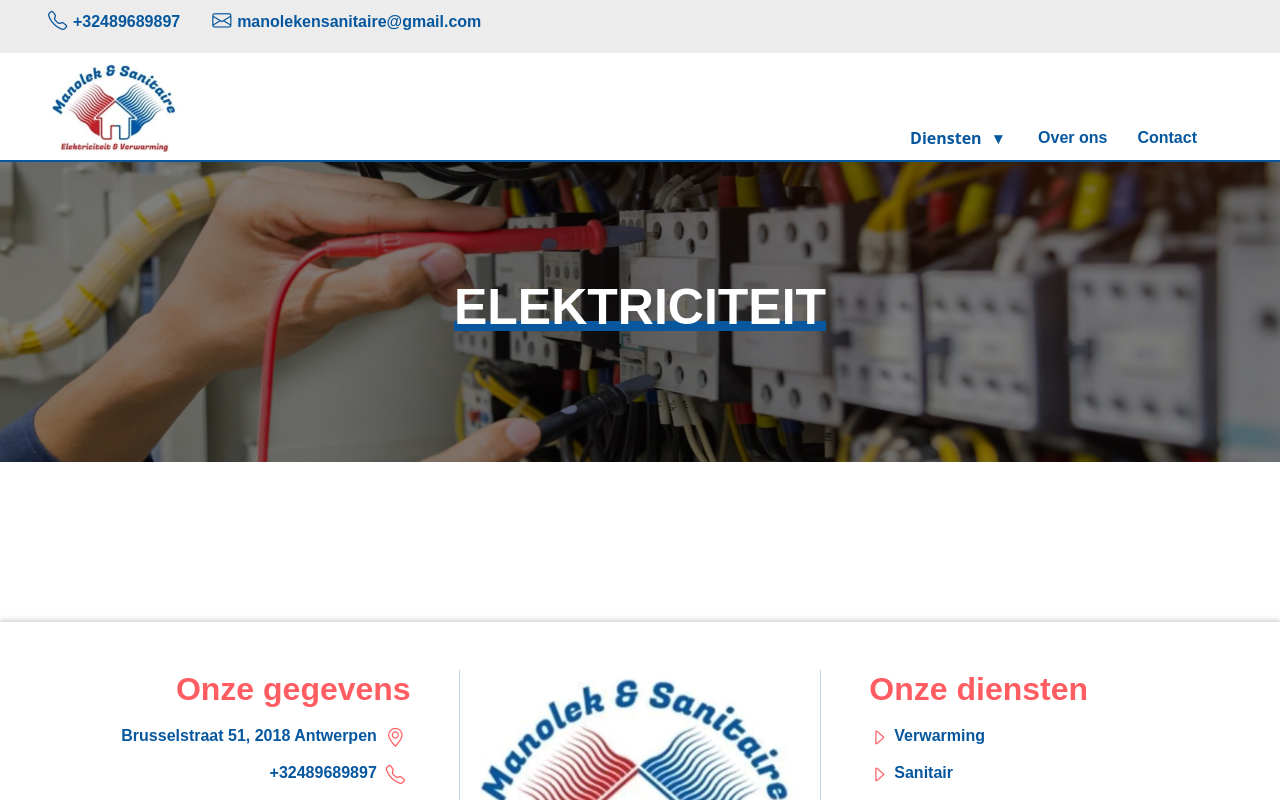
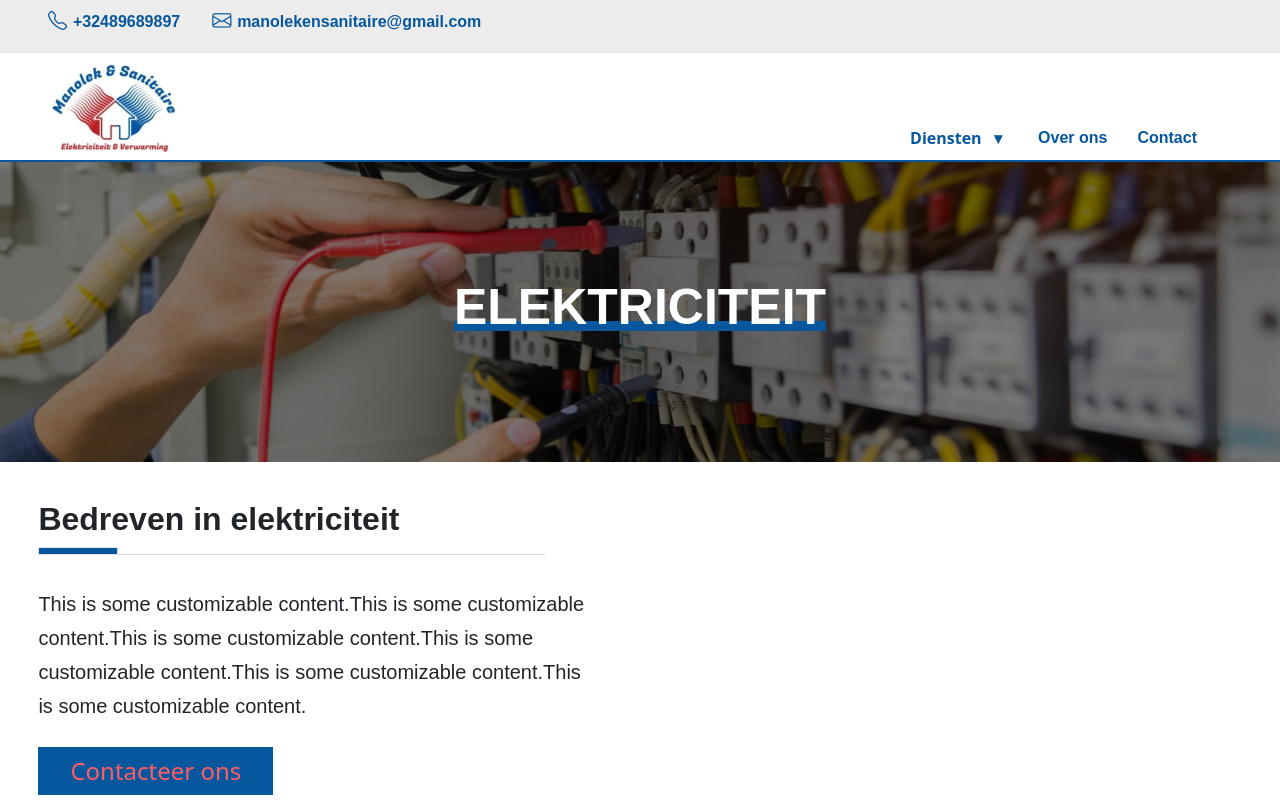
Before and after one commit to yousef12333/Manolek_Website, an Angular app: page /electrical in a window 1280 px wide. Shown: the top 800 px of the page. Built offline with nearby package versions, Linux system fonts and the light colour scheme.

Commit message:
Added text square component

```diff
--- a/src/app/components/electrical/electrical.component.css
+++ b/src/app/components/electrical/electrical.component.css
@@ -0,0 +1,46 @@
+h5{
+    line-height: 1.7;
+}
+#servicesDropdown {
+    font-size: 16px;
+    background-color: transparent;
+    cursor: pointer;
+    margin-left: 10px;
+    appearance: none;
+    border: none;
+    width: 8em;
+    transition: width 0.3s ease;
+    white-space: wrap;
+    overflow: hidden;
+    text-overflow: ellipsis;
+}
+
+.dropdown-container {
+    position: relative;
+    display: inline-block;
+    overflow: hidden;
+    padding-left: -2em;
+
+}
+
+h6{
+    font-size: 1px
+}
+
+.button {
+    padding: 1rem 2rem 1rem 2rem;
+    border: transparent;
+    font-size: 1.5rem;
+    font-weight:500;
+    margin-top: 1rem;
+    z-index: 1;
+    color: rgb(255, 93, 98);
+    background-color: rgb(7, 87, 159);
+}
+.button:hover{
+    cursor: pointer;
+    transition: background-color 0.3s ease, width 0.3s ease;
+    color: rgb(7, 87, 159);
+    background-color: rgb(255, 93, 98);
+
+}
--- a/src/app/components/electrical/electrical.component.html
+++ b/src/app/components/electrical/electrical.component.html
@@ -1 +1,5 @@
 <app-page-banner title="Elektriciteit" imageUrl="TitelFoto_Elektriciteit.jpeg"></app-page-banner>
+<app-square title="Bedreven in elektriciteit">
+    <h5>This is some customizable content.This is some customizable content.This is some customizable content.This is some customizable content.This is some customizable content.This is some customizable content.</h5>
+    <button class="button">Contacteer ons</button>
+</app-square>
--- a/src/app/components/electrical/electrical.component.ts
+++ b/src/app/components/electrical/electrical.component.ts
@@ -1,10 +1,11 @@
 import { Component } from '@angular/core';
 import { PageBannerComponent } from "../page-banner/page-banner.component";
+import { SquareComponent } from "../square/square.component";
 
 @Component({
   selector: 'app-electrical',
   standalone: true,
-  imports: [PageBannerComponent],
+  imports: [PageBannerComponent, SquareComponent],
   templateUrl: './electrical.component.html',
   styleUrl: './electrical.component.css'
 })
--- /dev/null
+++ b/src/app/components/square/square.component.css
@@ -0,0 +1,33 @@
+.square {
+    width: 50%;
+    height: 20rem;
+    position: relative;
+    padding: 3vw;
+    box-sizing: border-box;
+  }
+
+  .title {
+    text-align: left;
+    font-weight: bold;
+  }
+
+  .border {
+    position: relative;
+    top: 0;
+    left: 0;
+    height: 0.5rem;
+    width: 5rem;
+    border-color: transparent;
+    background-color: rgb(7, 87, 159);
+  }
+  .borderTransparant{
+   margin-top: -0.5rem;
+    height: 0.5rem;
+    width: 90% ;
+    background-color:transparent;
+    border-bottom: 1px solid #8b8b8b5b;
+  }
+  .content-wrapper {
+    padding: 2rem 1rem 2rem 0rem;
+    line-height: 1rem;
+  }
--- /dev/null
+++ b/src/app/components/square/square.component.html
@@ -0,0 +1,8 @@
+<div class="square">
+    <h2 class="title">{{ title }}</h2>
+    <div class="border"></div>
+    <div class="borderTransparant"></div>
+    <div class="content-wrapper">
+      <ng-content></ng-content>
+    </div>
+  </div>
--- a/src/styles.css
+++ b/src/styles.css
@@ -1,3 +1,3 @@
-h1, h2, h3, h4, h5, h6, p, a, select>option{
+h1, h2, h3, h4, h5, h6, p, a, select>option, button{
     font-family: "Fira Sans", Sans-serif;
 }
```
Also changed, not shown: src/app/components/square/square.component.ts (added, +15 -0 lines), 1 other file (tests, documents, lock files or other folders).
